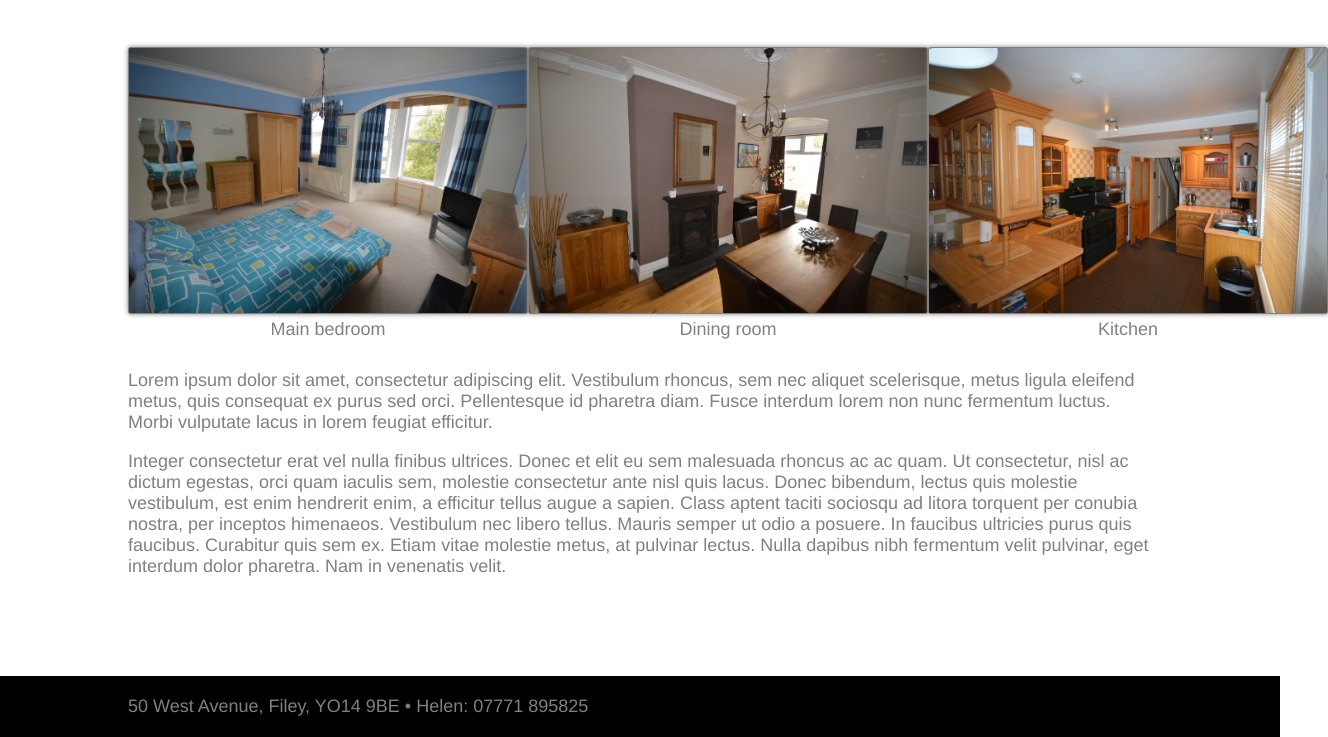
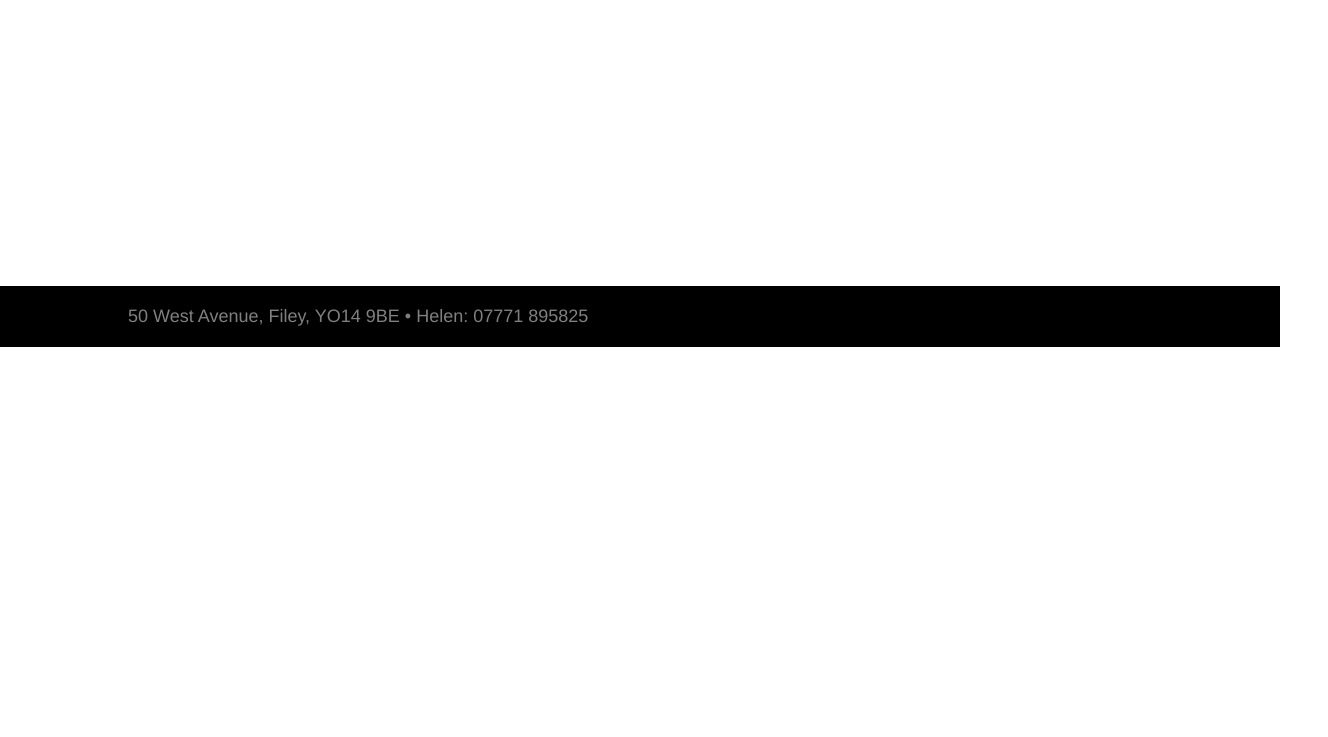
Before and after one commit to tomowen02/FileyHolidayHouse, a plain HTML site: page contact.html in a window 1280 px wide. Shown: the part 453-1190 px from the top of the page, 1328 px wide, since content can reach past the window. After the commit the page ends 800 px from the top, so only its background shows below. Drawn offline with Linux system fonts and the light colour scheme.

Commit message:
Remove contents of additional pages
Pages which are not index have has the contents cleared so that they are
not confused with the index page when browsing

```diff
--- a/contact.html
+++ b/contact.html
@@ -16,28 +16,7 @@
                 </ul>
             </nav>
         </header>
-        <div class="content">
-            <section class="features">
-                <figure>
-                    <img src="images\house\DSC_6793.jpg" alt="main bedroom">
-                    <figcaption>Main bedroom</figcaption>
-                </figure>
-                <figure>
-                    <img src="images\house\DSC_6740.jpg" alt="dining room">
-                    <figcaption>Dining room</figcaption>
-                </figure>
-                <figure>
-                    <img src="images\house\DSC_6760.jpg" alt="kitchen">
-                    <figcaption>Kitchen</figcaption>
-                </figure>
-            </section>
-            <section>
-                <p>Lorem ipsum dolor sit amet, consectetur adipiscing elit. Vestibulum rhoncus, sem nec aliquet scelerisque, metus ligula eleifend metus, quis consequat ex purus sed orci. Pellentesque id pharetra diam. Fusce interdum lorem non nunc fermentum luctus. Morbi vulputate lacus in lorem feugiat efficitur. </p>
-                <p>Integer consectetur erat vel nulla finibus ultrices.
-                    Donec et elit eu sem malesuada rhoncus ac ac quam. Ut consectetur, nisl ac dictum egestas, orci quam iaculis sem, molestie consectetur ante nisl quis lacus. Donec bibendum, lectus quis molestie vestibulum, est enim hendrerit enim, a efficitur tellus augue a sapien. Class aptent taciti sociosqu ad litora torquent per conubia nostra, per inceptos himenaeos. Vestibulum nec libero tellus. Mauris semper ut odio a posuere. In faucibus ultricies purus quis faucibus. Curabitur quis sem ex. Etiam vitae molestie metus, at pulvinar lectus. Nulla dapibus nibh fermentum velit pulvinar, eget interdum dolor pharetra. Nam in venenatis velit.</p>
-            </section>
-            <div class="section" id="dead-space"></div>
-        </div>
+        <div class="content"></div>
         <footer>50 West Avenue, Filey, YO14 9BE • Helen: 07771 895825</footer>
     </body>
 </html>
```
Also changed, not shown: features.html (+1 -22 lines).
